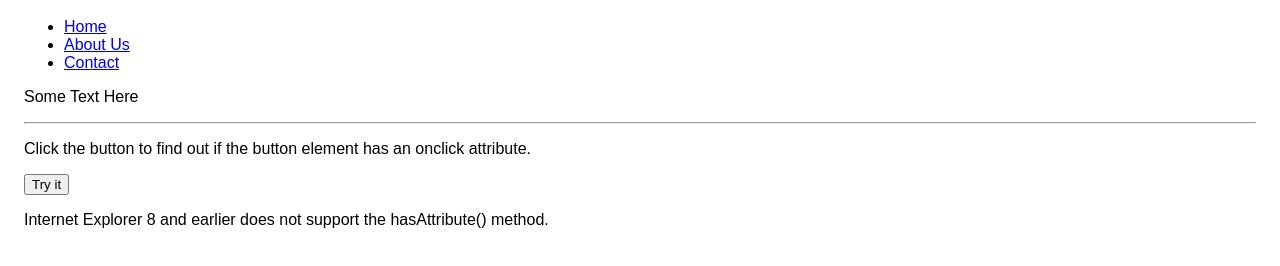
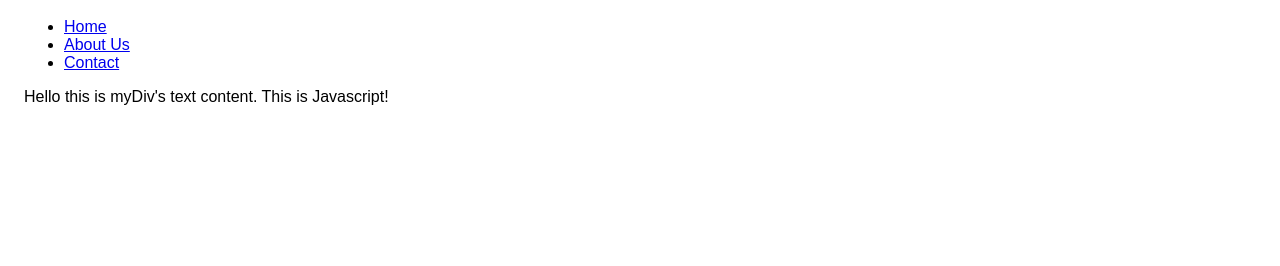
Before and after one commit to adrioro/Event-Handler, a plain HTML site: page index.html in a window 1280 px wide. Shown: the part 64-330 px from the top of the page. Drawn offline with nearby package versions, Linux system fonts and the light colour scheme.

Commit message:
Seventh commit

```diff
--- a/index.html
+++ b/index.html
@@ -20,19 +20,11 @@
             </ul>
             </nav>
 
-            <p id="myId">Some Text Here</p>
+            <main>
 
-            <hr>
-
-            <p>Click the button to find out if the button element has an onclick
-                attribute.</p>
-
-            <button id="myBtn" onclick="myFunction()">Try it</button>
-
-            <p>Internet Explorer 8 and earlier does not support the hasAttribute()
-                method.</p>
-
-            <p id="demo"></p>
+                <div id="myDIV" data-temp="Misc Data.">Hello this is myDiv's text
+                    content. This is Javascript!</div>
+            </main>
 
             <script type="text/javascript" src="index.js"></script>
             <script type="text/javascript" src="https://code.jquery.com/jquery-3.2.1.slim.min.js"></script>
--- a/index.js
+++ b/index.js
@@ -21,3 +21,7 @@ if (navLength) {
 */
 
 var element = document.getElementById("divId");
+
+var $d = document.getElementById("myID");
+var $text = $d.innerText;
+document.write("innerText of myID element is: " + $text);
```
